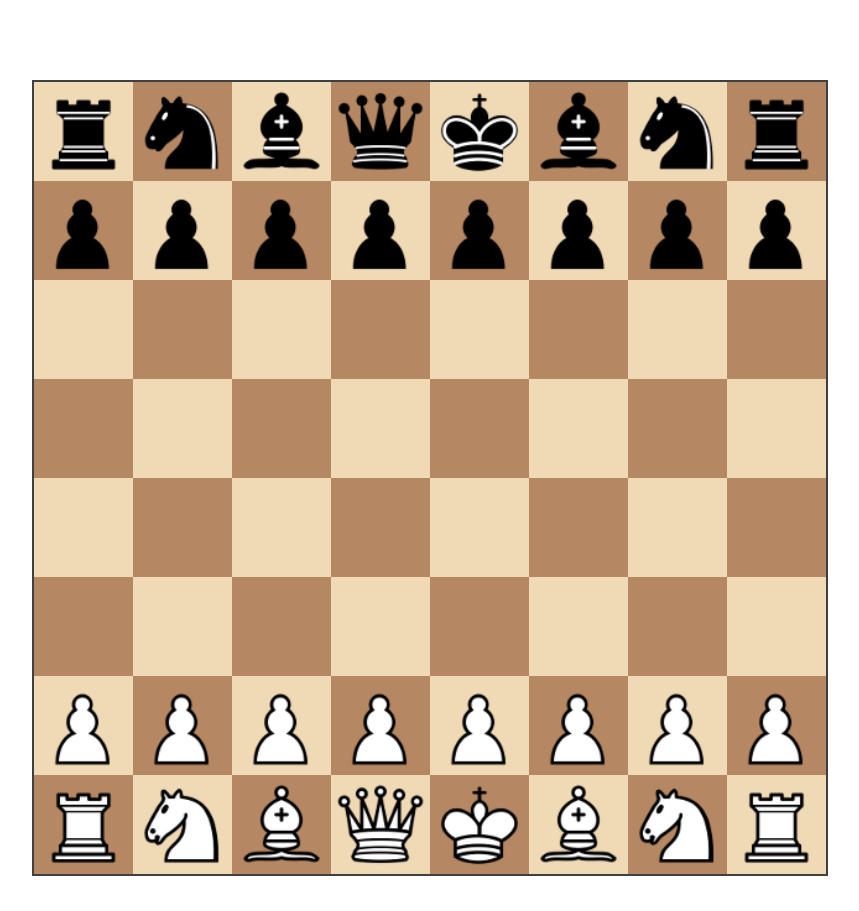
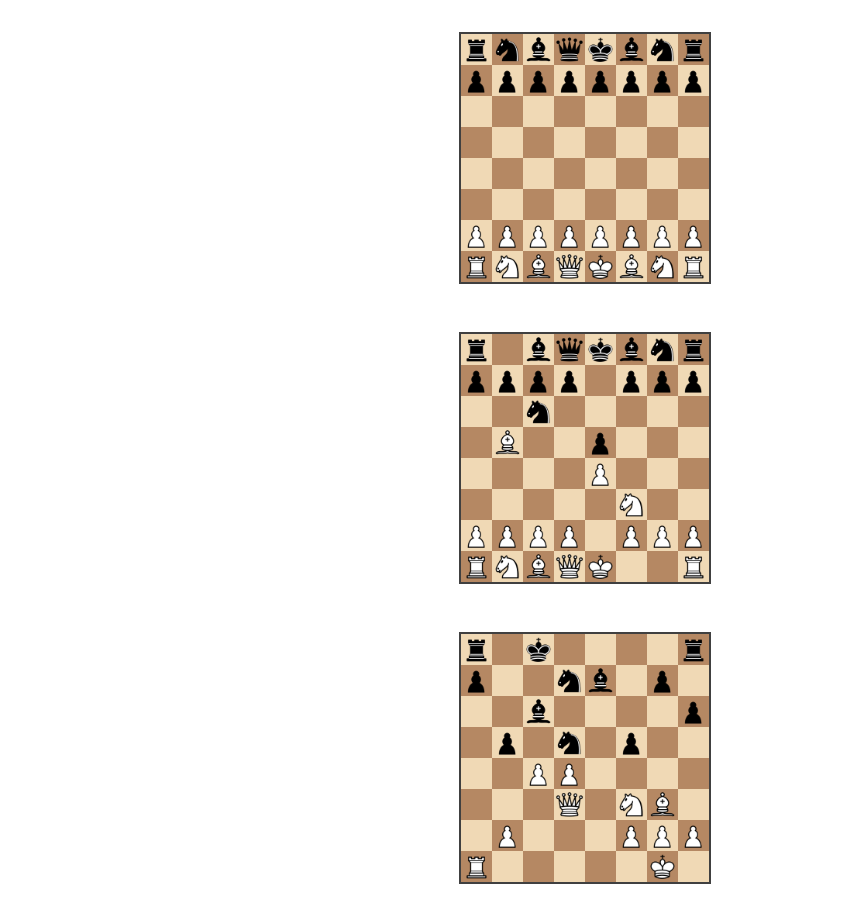
Before and after one commit to teran210c/chessProject, a website: page index.html in a window 1280 px wide. Shown: the top 911 px of the page, without its empty margins (56-915 px from the left). Drawn offline with Linux system fonts and the light colour scheme.

Commit message:
div flex

```diff
--- a/index.html
+++ b/index.html
@@ -8,11 +8,16 @@
   <script src="jquery-3.7.1.min.js"></script>
   <script src="js/chessboard-1.0.0.min.js"></script>
   <link rel="stylesheet" href="styles.css" />
+  <script src="https://cdnjs.cloudflare.com/ajax/libs/stockfish.js/10.0.2/stockfish.js" integrity="sha512-pozZFzL769pqpikSBj51MSntgI9zZYOpmH2EPlr9H2cYUQC8AG5IQkRAkBWZseEab7mjeYnY2J5LrIdA9Wd6yg==" crossorigin="anonymous" referrerpolicy="no-referrer"></script>
 </head>
 <body>
-  <div>
+  <div id="ejercicio">
     <div id="board1" class="small-board"></div>
+  </div>
+  <div id="ejercicio">
     <div id="board2" class="small-board"></div>
+  </div>
+  <div id="ejercicio">
     <div id="board3" class="small-board"></div>
   </div>
 </body>
--- a/script.js
+++ b/script.js
@@ -1,14 +1,17 @@
 var board1 = Chessboard("board1", {
   position: "start",
   showNotation: false,
+  draggable: true
 });
 
 var board2 = Chessboard("board2", {
   position: "r1bqkbnr/pppp1ppp/2n5/1B2p3/4P3/5N2/PPPP1PPP/RNBQK2R",
   showNotation: false,
+  draggable: true
 });
 
 var board3 = Chessboard("board3", {
   position: "r1k4r/p2nb1p1/2b4p/1p1n1p2/2PP4/3Q1NB1/1P3PPP/R5K1",
   showNotation: false,
+  draggable: true
 });
--- a/styles.css
+++ b/styles.css
@@ -1,4 +1,10 @@
+#ejercicio {
+  display: flex;
+  height: 300px;
+  justify-content: center;
+  align-items: center;
+}
+
 .small-board {
-    width: 800px;
-    margin: 80px 80px 80px 80px;
+    width: 250px
   }
```
